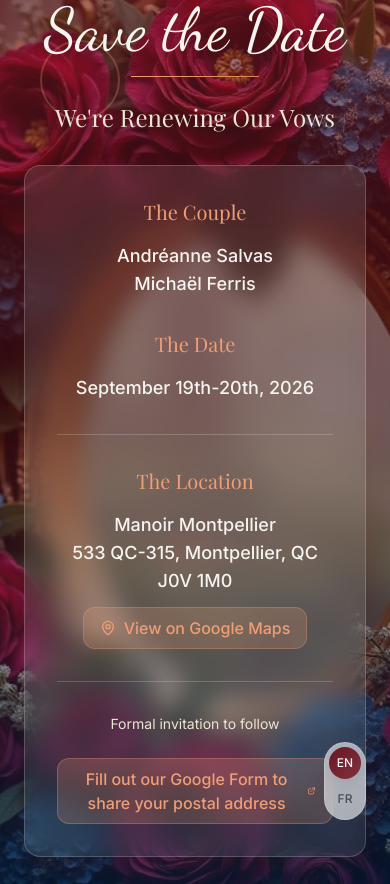
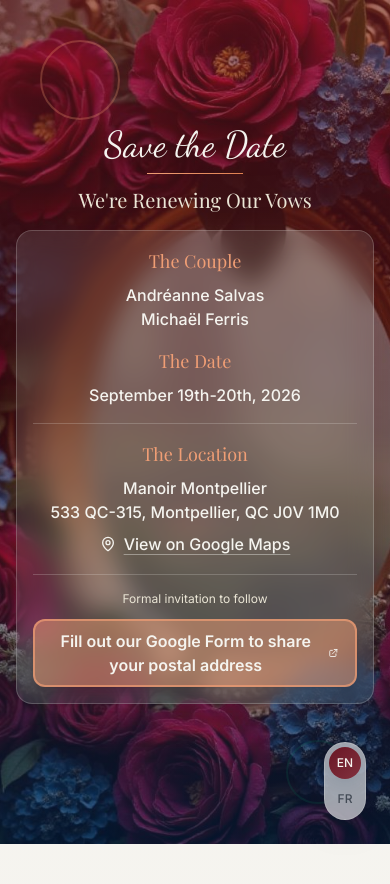
Before and after one commit to Cellule/our-vow-renewal-spot, a React (Vite) app: page / in a window 390 px wide. Shown: the top 884 px of the page. Built offline with nearby package versions, Linux system fonts and the light colour scheme.

Commit message:
Refactor SaveTheDateHero component for improved layout and styling; adjust text sizes, margins, and padding for better responsiveness and visual hierarchy.

```diff
--- a/src/components/SaveTheDateHero.tsx
+++ b/src/components/SaveTheDateHero.tsx
@@ -8,56 +8,56 @@ const SaveTheDateHero = () => {
   const isWeekend = useIsWeekend();
 
   return (
-    <section className="relative min-h-screen flex items-center justify-center overflow-hidden">
+    <section className="relative py-6 md:py-12 min-h-screen flex items-center justify-center overflow-hidden">
       {/* Background Image */}
       <div className="absolute inset-0 bg-cover bg-center bg-no-repeat" style={{ backgroundImage: `url(${heroImage})` }}>
         <div className="absolute inset-0 bg-gradient-to-b from-burgundy/60 via-burgundy/40 to-navy/60"></div>
       </div>
 
       {/* Content */}
-      <div className="relative z-10 text-center px-6 max-w-4xl mx-auto">
-        <div className="mb-8">
-          <h1 className="font-script text-6xl md:text-8xl lg:text-9xl text-cream mb-4 drop-shadow-lg">{t("hero.saveDate")}</h1>
-          <div className="w-32 h-px bg-gradient-gold mx-auto mb-6"></div>
-          <h2 className="font-serif text-2xl md:text-3xl lg:text-4xl text-champagne mb-6">{t("hero.renewingVows")}</h2>
+      <div className="relative z-10 text-center px-4 md:px-6 max-w-4xl mx-auto w-full">
+        <div className="mb-4 md:mb-8">
+          <h1 className="font-script text-4xl md:text-8xl lg:text-9xl text-cream mb-2 md:mb-4 drop-shadow-lg">{t("hero.saveDate")}</h1>
+          <div className="w-24 md:w-32 h-px bg-gradient-gold mx-auto mb-3 md:mb-6"></div>
+          <h2 className="font-serif text-xl md:text-3xl lg:text-4xl text-champagne mb-4 md:mb-6">{t("hero.renewingVows")}</h2>
         </div>
 
-        <div className="bg-cream/10 backdrop-blur-md rounded-2xl p-8 md:p-12 border border-cream/20 shadow-elegant mb-8">
-          <div className="grid md:grid-cols-2 gap-8 text-cream">
+        <div className="bg-cream/10 backdrop-blur-md rounded-2xl p-4 md:p-8 lg:p-12 border border-cream/20 shadow-elegant mb-4 md:mb-8">
+          <div className="grid md:grid-cols-2 gap-4 md:gap-8 text-cream">
             <div>
-              <h3 className="font-serif text-xl md:text-2xl mb-4 text-gold">{t("hero.couple")}</h3>
-              <p className="font-sans text-lg md:text-xl font-medium whitespace-pre-line">{t("hero.coupleNames")}</p>
+              <h3 className="font-serif text-lg md:text-xl lg:text-2xl mb-2 md:mb-4 text-gold">{t("hero.couple")}</h3>
+              <p className="font-sans text-base md:text-lg lg:text-xl font-medium whitespace-pre-line">{t("hero.coupleNames")}</p>
             </div>
             <div>
-              <h3 className="font-serif text-xl md:text-2xl mb-4 text-gold">{t("hero.dates")}</h3>
-              <p className="font-sans text-lg md:text-xl font-medium">{isWeekend ? t("hero.datesValueWeekend") : t("hero.datesValue")}</p>
+              <h3 className="font-serif text-lg md:text-xl lg:text-2xl mb-2 md:mb-4 text-gold">{t("hero.dates")}</h3>
+              <p className="font-sans text-base md:text-lg lg:text-xl font-medium">{isWeekend ? t("hero.datesValueWeekend") : t("hero.datesValue")}</p>
             </div>
           </div>
 
-          <div className="mt-8 pt-8 border-t border-cream/20">
-            <h3 className="font-serif text-xl md:text-2xl mb-4 text-gold">{t("hero.location")}</h3>
-            <p className="font-sans text-lg md:text-xl font-medium text-cream whitespace-pre-line mb-3">{t("hero.locationValue")}</p>
+          <div className="mt-4 md:mt-8 pt-4 md:pt-8 border-t border-cream/20">
+            <h3 className="font-serif text-lg md:text-xl lg:text-2xl mb-2 md:mb-4 text-gold">{t("hero.location")}</h3>
+            <p className="font-sans text-base md:text-lg lg:text-xl font-medium text-cream whitespace-pre-line mb-2 md:mb-3">{t("hero.locationValue")}</p>
             <a
               href="https://www.google.com/maps/search/?api=1&query=Manoir+Montpellier,+533+QC-315,+Montpellier,+QC+J0V+1M0"
               target="_blank"
               rel="noopener noreferrer"
-              className="inline-flex items-center gap-2 px-4 py-2 bg-gold/20 hover:bg-gold/30 text-gold font-medium rounded-lg border border-gold/30 hover:border-gold/50 transition-all duration-200 hover:shadow-lg"
+              className="inline-flex items-center gap-2 text-cream hover:text-champagne font-medium transition-colors duration-200 underline underline-offset-4 decoration-cream/40 hover:decoration-cream/60"
             >
               <MapPin className="w-4 h-4" />
               {t("hero.viewOnGoogleMaps")}
             </a>
           </div>
 
-          <div className="mt-8 pt-8 border-t border-cream/20">
-            <p className="font-sans text-sm md:text-base text-champagne mb-6">{t("hero.formalInvitation")}</p>
+          <div className="mt-4 md:mt-8 pt-4 md:pt-8 border-t border-cream/20">
+            <p className="font-sans text-xs md:text-sm lg:text-base text-champagne mb-3 md:mb-6">{t("hero.formalInvitation")}</p>
             <a
               href="https://docs.google.com/forms/d/e/1FAIpQLScJ-25Zw3FPnANJ4ktoPVl57bvBwpDfR0WfHFqJ5sIseeVJTA/viewform?usp=dialog"
               target="_blank"
               rel="noopener noreferrer"
-              className="inline-flex items-center px-4 py-2 bg-gold/20 hover:bg-gold/30 text-gold font-medium rounded-lg border border-gold/30 hover:border-gold/50 transition-all duration-200 hover:shadow-lg"
+              className="inline-flex items-center justify-center gap-2 px-4 md:px-6 py-2 md:py-3 bg-gold/50 hover:bg-gold/60 text-cream font-semibold text-base md:text-lg rounded-lg border-2 border-gold/70 hover:border-gold shadow-lg hover:shadow-xl transition-all duration-200 transform hover:scale-105"
             >
               {t("hero.googleFormLink")}
-              <svg className="ml-2 w-4 h-4" fill="none" stroke="currentColor" viewBox="0 0 24 24" xmlns="http://www.w3.org/2000/svg">
+              <svg className="w-4 md:w-5 h-4 md:h-5" fill="none" stroke="currentColor" viewBox="0 0 24 24" xmlns="http://www.w3.org/2000/svg">
                 <path strokeLinecap="round" strokeLinejoin="round" strokeWidth={2} d="M10 6H6a2 2 0 00-2 2v10a2 2 0 002 2h10a2 2 0 002-2v-4M14 4h6m0 0v6m0-6L10 14" />
               </svg>
             </a>
```
